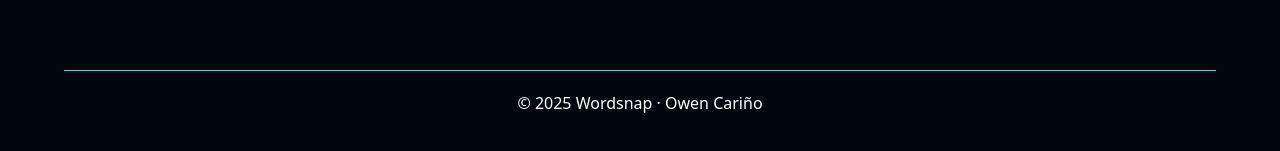
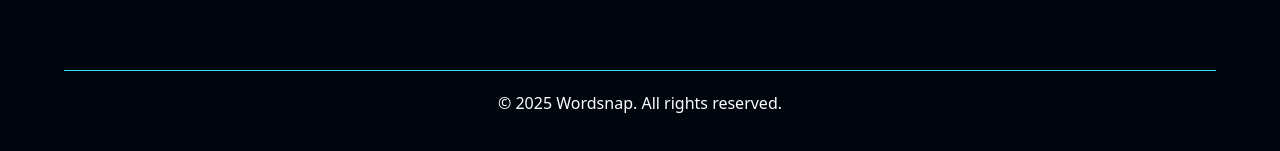
Before and after one commit to wenyngcar/image-text-scanner, a React (Vite) app in the folder frontend/: page / in a window 1280 px wide. Shown: the part 1384-1535 px from the top of the page. Built offline with nearby package versions, Linux system fonts and the light colour scheme.

Commit message:
refactor: make year dynamic

```diff
--- a/frontend/src/components/Footer.tsx
+++ b/frontend/src/components/Footer.tsx
@@ -1,7 +1,9 @@
+const currentYear = new Date().getFullYear()
+
 function Footer() {
   return (
     <div className="text-center border-t border-blue-primary p-5 mt-24">
-      © 2025 Wordsnap · Owen Cariño
+      © {currentYear} Wordsnap. All rights reserved.
     </div>
   );
 }
```
